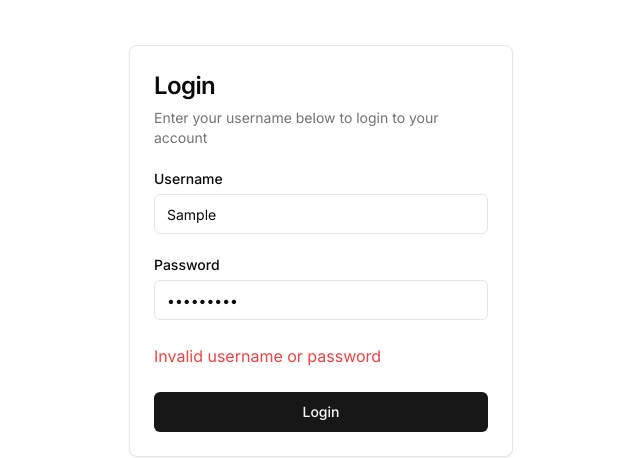
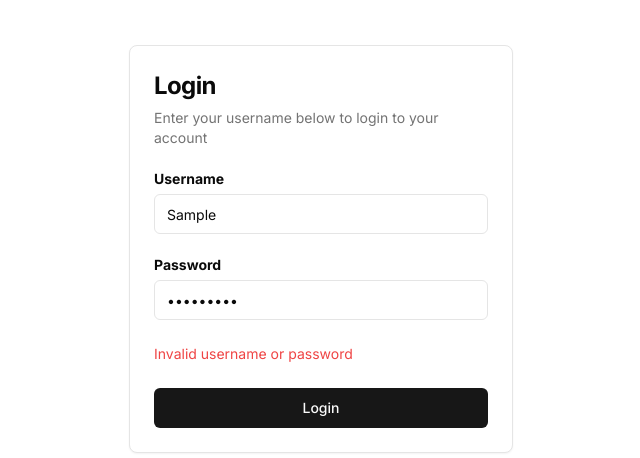
Before and after one commit to ayzabelled/LaundryVille-Tracker, a Next.js app: page /login in a window 1280 px wide. Both pictures are taken after typing "Sample", "Sample123" into the empty fields and a click on the button "Login". Shown: the part 166-624 px from the top of the page, without its empty margins (319-959 px from the left). Built offline with nearby package versions, Linux system fonts and the light colour scheme; no server answers; the database is empty.

Commit message:
style: change font weight

```diff
--- a/components/login-form.tsx
+++ b/components/login-form.tsx
@@ -50,7 +50,7 @@ export function LoginForm({
     <div className={cn("flex flex-col gap-6", className)} {...props}>
       <Card>
         <CardHeader>
-          <CardTitle className="text-2xl">Login</CardTitle>
+          <CardTitle className="text-2xl font-bold">Login</CardTitle>
           <CardDescription>
             Enter your username below to login to your account
           </CardDescription>
@@ -59,7 +59,7 @@ export function LoginForm({
           <form onSubmit={handleSubmit}> {/* Add onSubmit handler */}
             <div className="flex flex-col gap-6">
               <div className="grid gap-2">
-                <Label htmlFor="username">Username</Label>
+                <Label htmlFor="username" className='font-bold'>Username</Label>
                 <Input
                   id="username"
                   type="username"
@@ -71,7 +71,7 @@ export function LoginForm({
               </div>
               <div className="grid gap-2">
                 <div className="flex items-center">
-                  <Label htmlFor="password">Password</Label>
+                  <Label htmlFor="password" className='font-bold'>Password</Label>
                 </div>
                 <Input
                   id="password"
@@ -81,7 +81,7 @@ export function LoginForm({
                   onChange={(e) => setPassword(e.target.value)} // Update password state
                 />
               </div>
-              {errorMessage && <p className="text-red-500">{errorMessage}</p>} {/* Display error message */}
+              {errorMessage && <p className="text-red-500 text-sm">{errorMessage}</p>} {/* Display error message */}
               <Button type="submit" className="w-full">
                 Login
               </Button>
```
